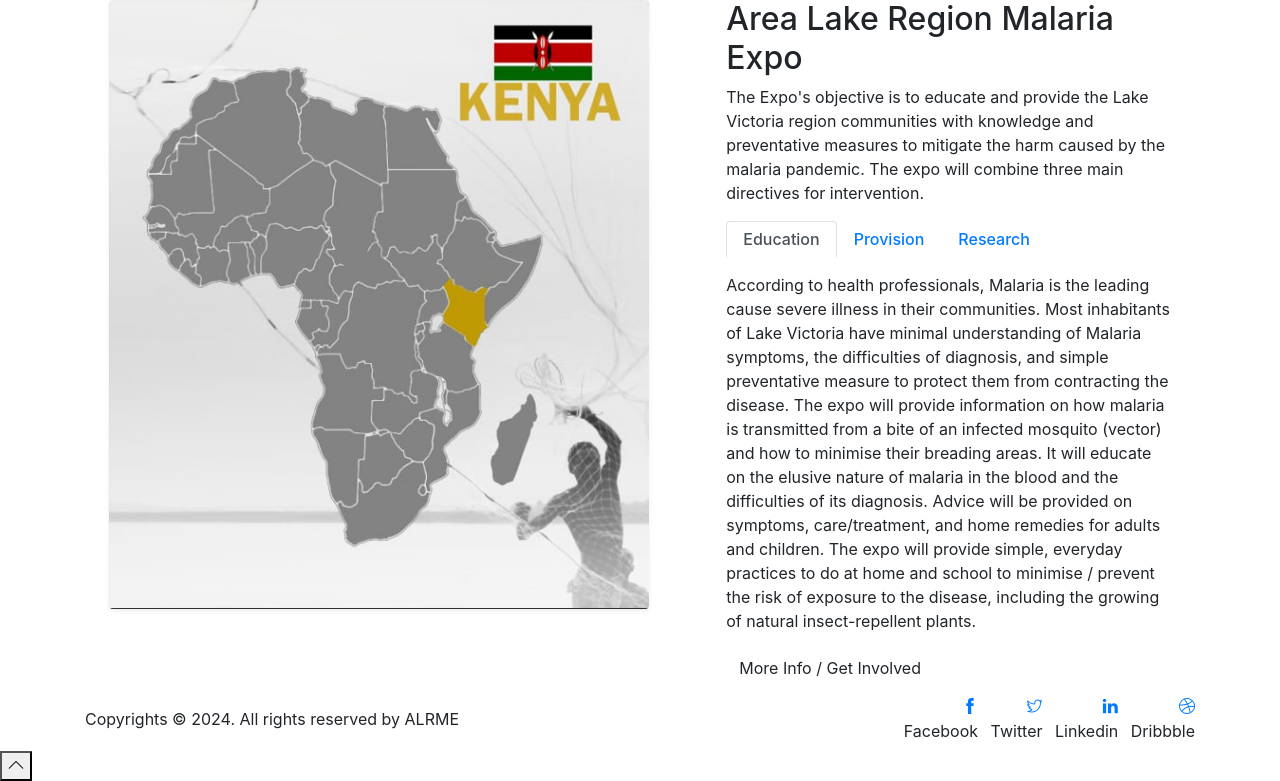
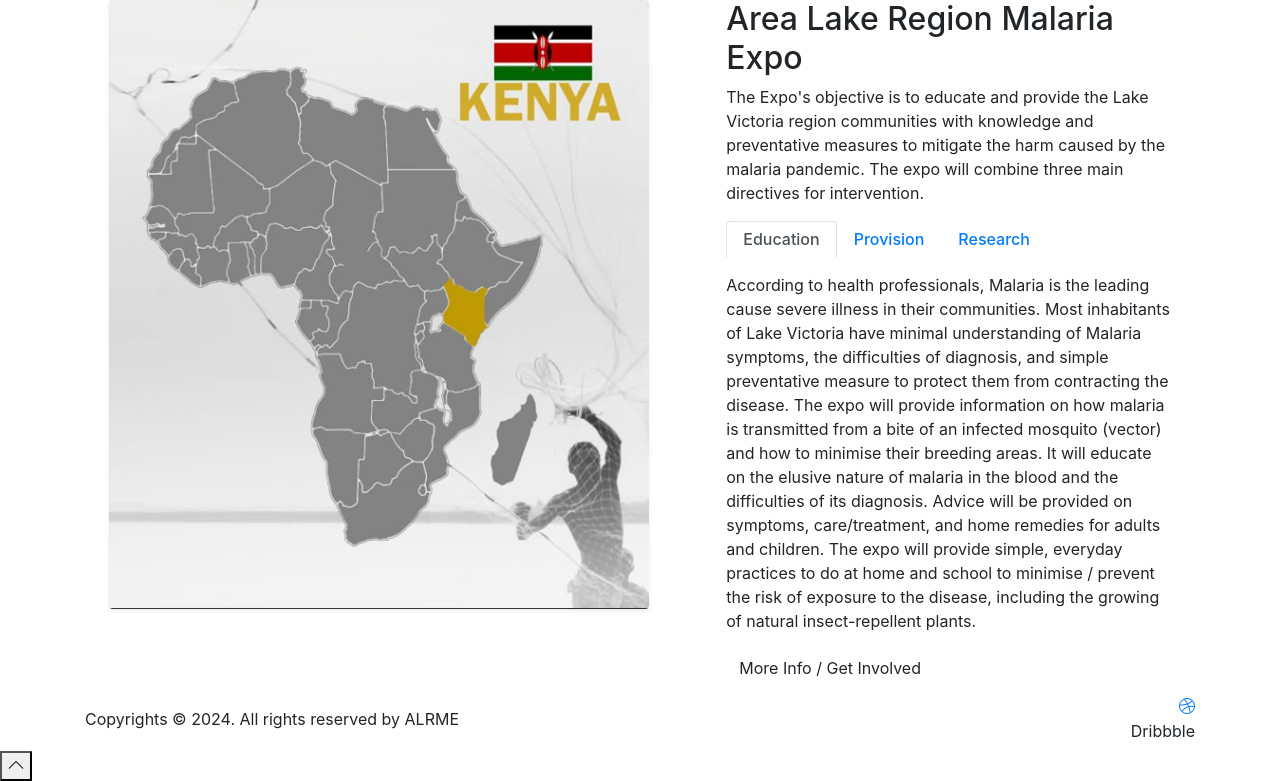
Before and after one commit to okothfelix/ALRME, a Flask app: page / in a window 1280 px wide. Shown: the part 72-853 px from the top of the page. Run offline with Flask 3, Linux system fonts and the light colour scheme; some libraries are stand-ins or nearby versions.

Commit message:
initial commit

```diff
--- a/templates/frontend/index.html
+++ b/templates/frontend/index.html
@@ -117,7 +117,7 @@
                                         of Malaria symptoms, the difficulties of diagnosis, and simple preventative
                                         measure to protect them from contracting the disease. The expo will provide
                                         information on how malaria is transmitted from a bite of an infected mosquito
-                                        (vector) and how to minimise their breading areas. It will educate on the
+                                        (vector) and how to minimise their breeding areas. It will educate on the
                                         elusive nature of malaria in the blood and the difficulties of its diagnosis.
                                         Advice will be provided on symptoms, care/treatment, and home remedies for
                                         adults and children. The expo will provide simple, everyday practices to do at
@@ -169,18 +169,6 @@
                 <div class="col-md-7 col-lg-6 d-none d-md-block d-lg-block">
                     <div class="social-nav text-right">
                         <ul class="list-unstyled social-list mb-0">
-                            <li class="list-inline-item tooltip-hover">
-                                <a href="#" class="rounded"><span class="ti-facebook"></span></a>
-                                <div class="tooltip-item">Facebook</div>
-                            </li>
-                            <li class="list-inline-item tooltip-hover"><a href="#" class="rounded"><span
-                                    class="ti-twitter"></span></a>
-                                <div class="tooltip-item">Twitter</div>
-                            </li>
-                            <li class="list-inline-item tooltip-hover"><a href="#" class="rounded"><span
-                                    class="ti-linkedin"></span></a>
-                                <div class="tooltip-item">Linkedin</div>
-                            </li>
                             <li class="list-inline-item tooltip-hover"><a href="#" class="rounded"><span
                                     class="ti-dribbble"></span></a>
                                 <div class="tooltip-item">Dribbble</div>
```
